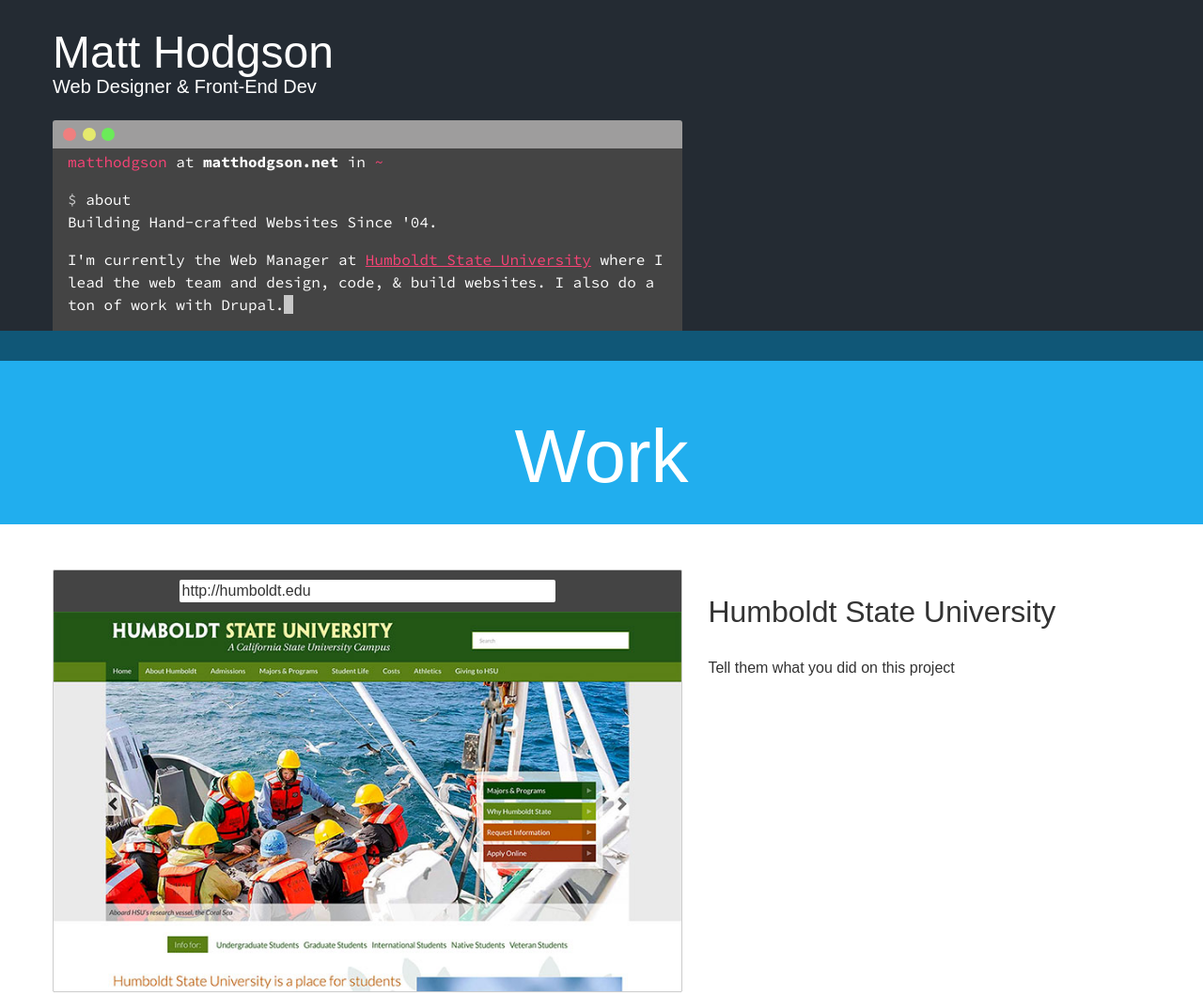
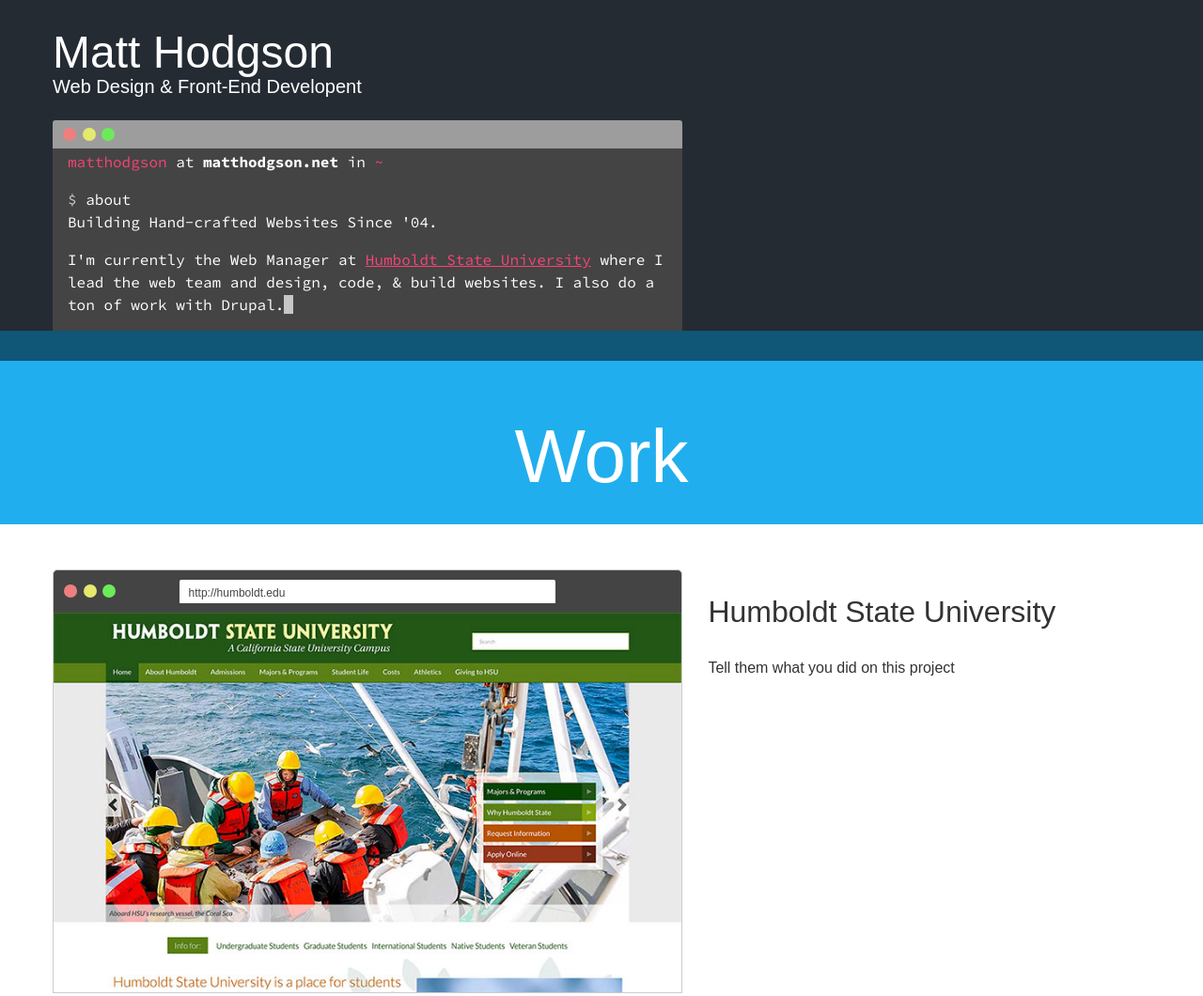
Before and after one commit to matthodgson/matthodgson.github.io, a website: page index.html in a window 1280 px wide. Shown: the top 1060 px of the page at 94% size. Drawn offline with nearby package versions, Linux system fonts and the light colour scheme.

Commit message:
finishing browser window design

```diff
--- a/css/scss/_base.scss
+++ b/css/scss/_base.scss
@@ -1,4 +1,4 @@
 //Base link styles
-a:link, a:visited, a:focus{
+a:link, a:visited, a:active, a:focus{
 	color:$pink;
 }
--- a/css/scss/_layout.scss
+++ b/css/scss/_layout.scss
@@ -25,18 +25,32 @@
 	}
 }
 .browser{
-	background:$black;
+//	background:$black;
+	background:$black url(../img/buttons.svg) no-repeat 10px 15px;
 	padding-top:40px;
-	border-radius:2px;
+	border-radius:5px 5px 0 0;
 	border: solid 1px $black*3;
 }
 .browser-address{
 	background:$white;
 	width:60%;
-	padding:0 3px;
-	margin:-30px auto 10px auto;
-	border-radius:2px;
-	vertical-align:middle;
+    padding: 0 10px;
+    margin: -30px auto 10px auto;
+    border-radius: 2px 2px 0 0;
+    height: 25px;
+	a{
+		color:$black;
+		text-decoration:none;
+		&:hover, &:active{
+			color:$blue-light;
+		}
+	}
+	p{
+		margin:0;
+		padding:0;
+		line-height:29px;
+	}
+
 }
 .main-content{
 	@include media($bp-large){
--- a/index.html
+++ b/index.html
@@ -19,7 +19,7 @@
 
         <div class="header-container branding">
             <header class="wrapper clearfix">
-                <h1 class="title">Matt Hodgson <span class="gamma">Web Designer &amp; Front-End Dev</span></h1>
+                <h1 class="title">Matt Hodgson <span class="gamma">Web Design &amp; Front-End Developent</span></h1>
 				<article class="prompt">
 					<p class="small"><span>matthodgson</span> at <strong>matthodgson.net</strong> in <span>~</span></p>
 					<p class="zeta"><span class="screen">$</span> about<br>Building Hand-crafted Websites Since '04.</p>
@@ -38,9 +38,9 @@
                         </div>
                     </header>
 					<div class="wrapper">
-					<article class="projects-item">
+					<article class="projects-item clearfix">
 						<div class="projects-item-img col-7 browser">
-							<div class="browser-address">http://humboldt.edu</div>
+							<div class="browser-address milli"><p><a href="http://humboldt.edu">http://humboldt.edu</a></p></div>
 							<a href="#"><img src="img/hsu1.jpg" width="600" height="375" alt="Humboldt State University Website"></a></div>
 						<div class="projects-item-desc col-5">
 							<h1>Humboldt State University</h1>
```
Also changed, not shown: css/styles.css, img/buttons.svg (added).
